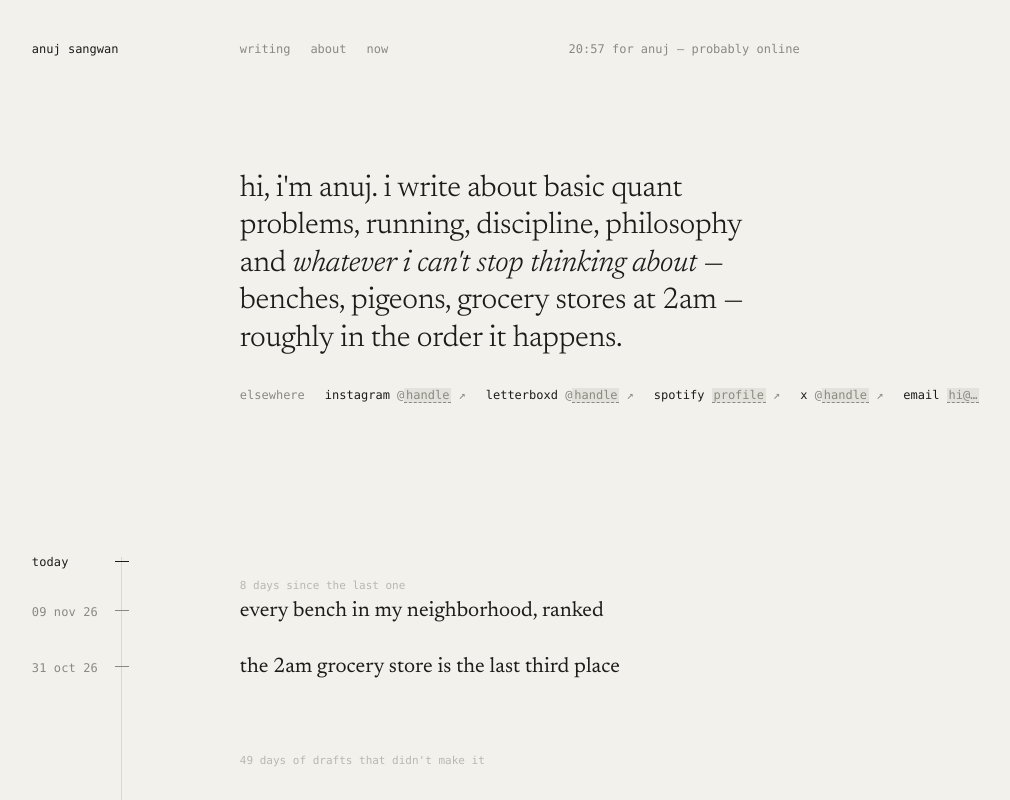
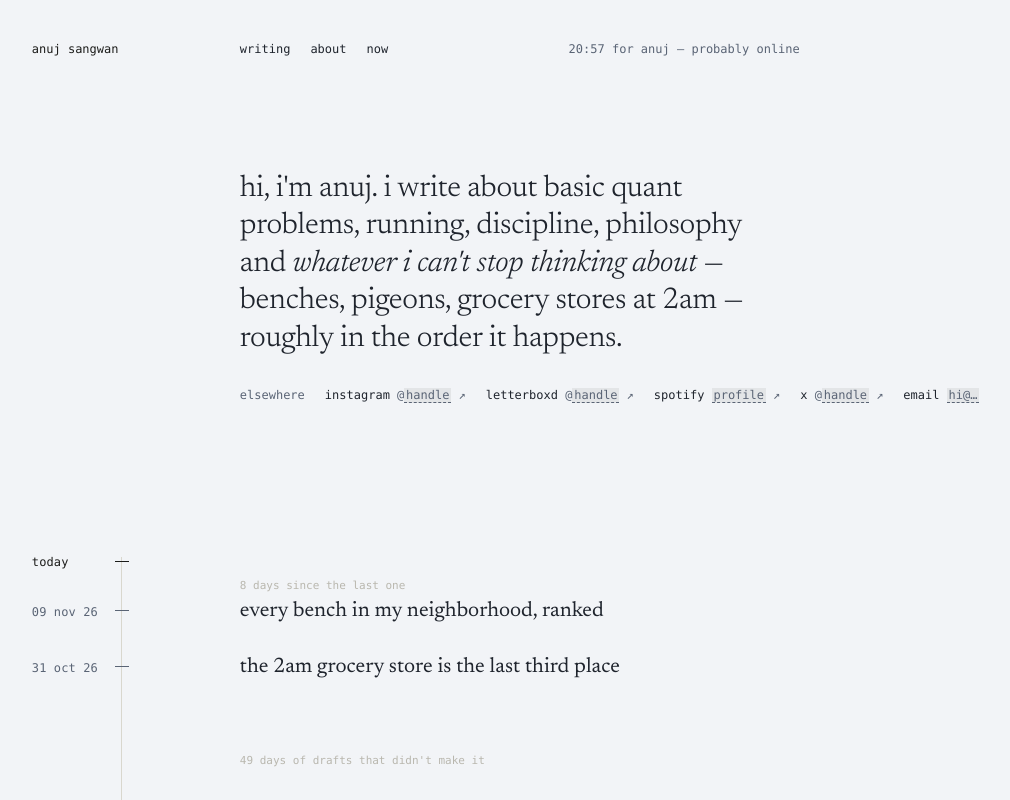
Before and after one commit to keepitanuj/keepitanuj.github.io, a plain HTML site: page index.html in a window 1280 px wide. Shown: the top 800 px of the page, without its empty margins (45-1055 px from the left). Drawn offline with Linux system fonts and the light colour scheme.

Commit message:
Add custom styles to index.html
Added custom CSS styles for background, text colors, and transitions.

```diff
--- a/index.html
+++ b/index.html
@@ -9,6 +9,38 @@
 <link rel="preconnect" href="https://fonts.gstatic.com" crossorigin>
 <link rel="stylesheet" href="https://fonts.googleapis.com/css2?family=Newsreader:ital,opsz,wght@0,6..72,300..600;1,6..72,300..600&display=swap">
 <link rel="stylesheet" href="assets/style.css">
+<style>
+  :root {
+    --bg: #F2F4F7;
+    --fg: #1F242D;
+    --muted: #5A6475;
+    --accent: #4A658A;
+    --border: #DCE1E8;
+  }
+
+  html, body {
+    background-color: #F2F4F7 !important;
+    color: #1F242D !important;
+    transition: background-color 0.3s ease, color 0.3s ease;
+  }
+
+  a {
+    color: #1F242D;
+    text-decoration-color: #9AA6B8;
+  }
+
+  a:hover {
+    color: #4A658A !important;
+  }
+
+  .clock, .foot, .ph, .elsewhere li:first-child {
+    color: #5A6475 !important;
+  }
+
+  .bar, .foot, .elsewhere {
+    border-color: #DCE1E8 !important;
+  }
+</style>
 </head>
 <body>
 <header class="bar">
```
